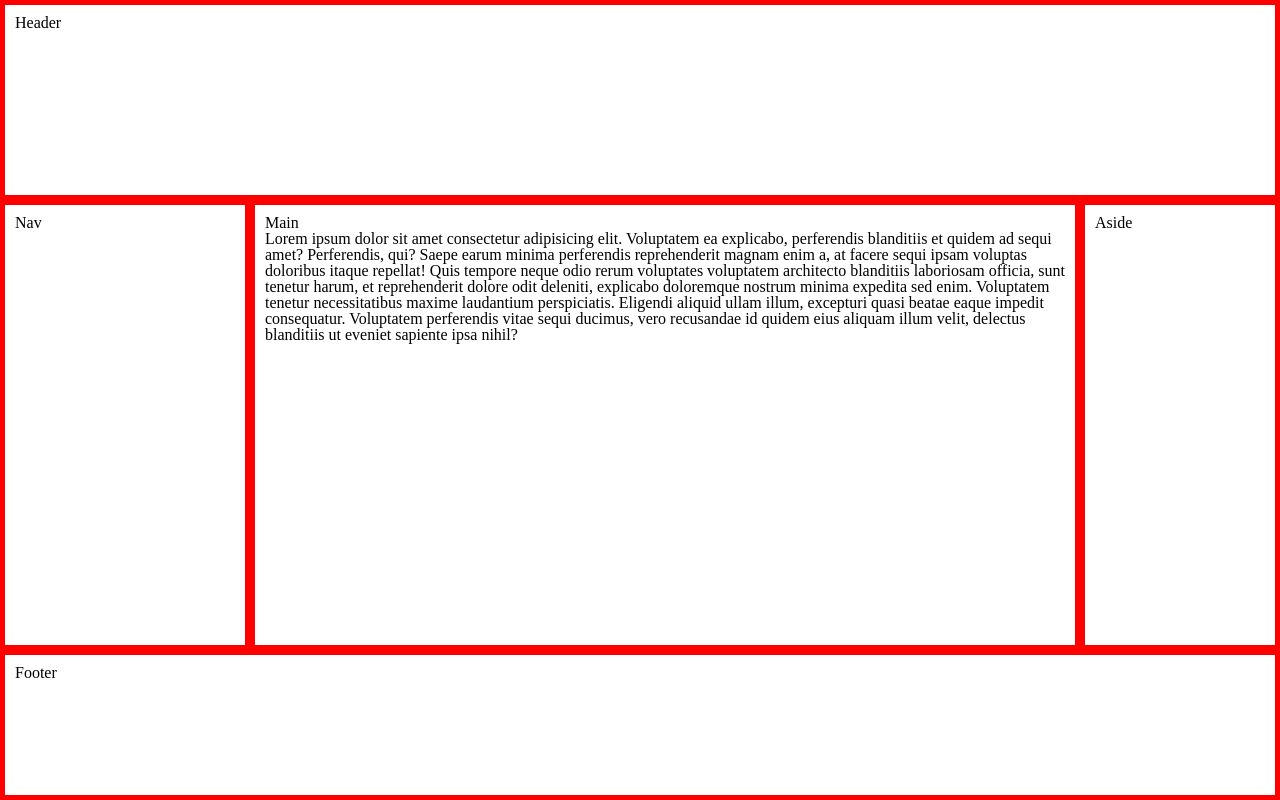
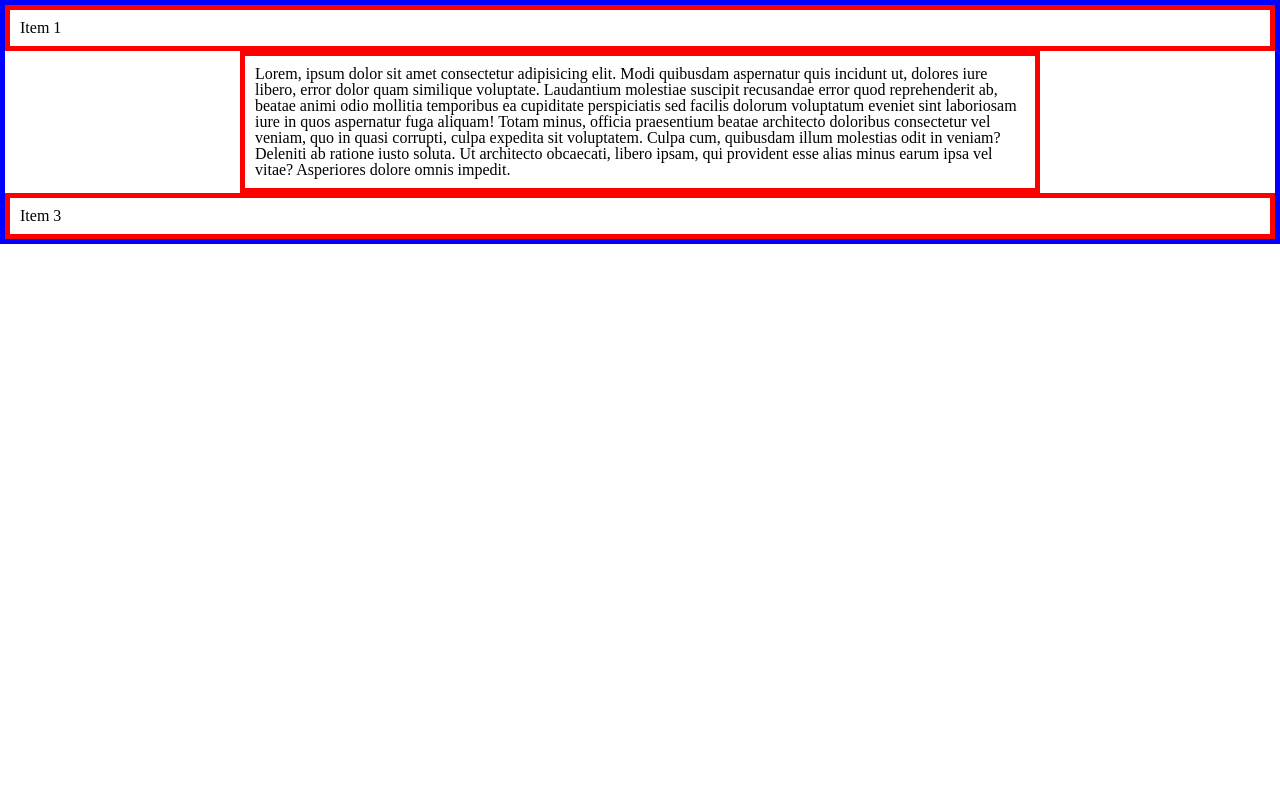
Before and after one commit to Illiakalinin/Lesson_23.10_grid, a plain HTML site: page index.html in a window 1280 px wide. Drawn offline with Linux system fonts and the light colour scheme.

Commit message:
Add ascii-graphic example

```diff
--- a/css/style.css
+++ b/css/style.css
@@ -2,31 +2,43 @@
   box-sizing: border-box;
 }
 
-body {
-  display: grid;
-  grid-template-columns: 250px 1fr 200px;
-  grid-template-rows: 200px 1fr 150px;
-
-  min-height: 100vh;
+.outerBlock {
+  border: 5px solid blue;
+  /* height: 700px; */
 }
 
-header,
-footer {
-  grid-column-start: 1;
-  grid-column-end: 4;
+.innerBlock {
+  border: 5px solid red;
+  padding: 10px;
 }
-body > * {
-  padding: 10px;
-  border: 5px solid red;
+
+.gridContainer {
+  display: grid;
+
+  /* задання сітки*/
+  grid-template-columns: 1fr minmax(320px, 800px) 1fr;
+  grid-template-rows: repeat(3, auto);
+
+  /* ASCII графіка */
+  grid-template-areas:
+    "a a a"
+    ". b ."
+    "c c c";
+
+  /* неявні гріди */
+
+  /* відступи між комірками */
+  /* column-gap: 10px; */
+  /* row-gap: 20px; */
 }
-@media screen and (max-width: 768px) {
-  body {
-    grid-template-columns: 1fr;
-    grid-template-rows: 200px auto auto auto 150px;
-  }
-  header,
-  footer {
-    grid-column-start: 1;
-    grid-column-end: 2;
-  }
+
+.area:first-child {
+  grid-area: a;
 }
+.area:nth-child(2) {
+  grid-area: b;
+}
+
+.area:nth-child(3) {
+  grid-area: c;
+}
--- a/index.html
+++ b/index.html
@@ -11,22 +11,23 @@
 </head>
 
 <body>
-  <header>Header</header>
-  <nav>Nav</nav>
-  <main>
-    <h1>Main</h1>
-    <p>
-      Lorem ipsum dolor sit amet consectetur adipisicing elit. Voluptatem ea explicabo, perferendis blanditiis et
-      quidem ad sequi amet? Perferendis, qui? Saepe earum minima perferendis reprehenderit magnam enim a, at facere
-      sequi ipsam voluptas doloribus itaque repellat! Quis tempore neque odio rerum voluptates voluptatem architecto
-      blanditiis laboriosam officia, sunt tenetur harum, et reprehenderit dolore odit deleniti, explicabo doloremque
-      nostrum minima expedita sed enim. Voluptatem tenetur necessitatibus maxime laudantium perspiciatis. Eligendi
-      aliquid ullam illum, excepturi quasi beatae eaque impedit consequatur. Voluptatem perferendis vitae sequi ducimus,
-      vero recusandae id quidem eius aliquam illum velit, delectus blanditiis ut eveniet sapiente ipsa nihil?
-    </p>
-  </main>
-  <aside>Aside</aside>
-  <footer>Footer</footer>
+  <div class="outerBlock gridContainer">
+    <div class="innerBlock area">Item 1</div>
+    <div class="innerBlock area">Lorem, ipsum dolor sit amet consectetur adipisicing elit. Modi quibusdam aspernatur
+      quis incidunt ut, dolores iure libero, error dolor quam similique voluptate. Laudantium molestiae suscipit
+      recusandae error quod reprehenderit ab, beatae animi odio mollitia temporibus ea cupiditate perspiciatis sed
+      facilis dolorum voluptatum eveniet sint laboriosam iure in quos aspernatur fuga aliquam! Totam minus, officia
+      praesentium beatae architecto doloribus consectetur vel veniam, quo in quasi corrupti, culpa expedita sit
+      voluptatem. Culpa cum, quibusdam illum molestias odit in veniam? Deleniti ab ratione iusto soluta. Ut architecto
+      obcaecati, libero ipsam, qui provident esse alias minus earum ipsa vel vitae? Asperiores dolore omnis impedit.
+    </div>
+    <div class="innerBlock area">Item 3</div>
+    <!-- <div class="innerBlock area">Item 4</div> -->
+    <!-- <div class="innerBlock area">Item 5</div>
+    <div class="innerBlock area">Item 6</div>
+    <div class="innerBlock area">Item 7</div>
+    <div class="innerBlock area">Item 8</div> -->
+  </div>
 </body>
 
 </html>
```
